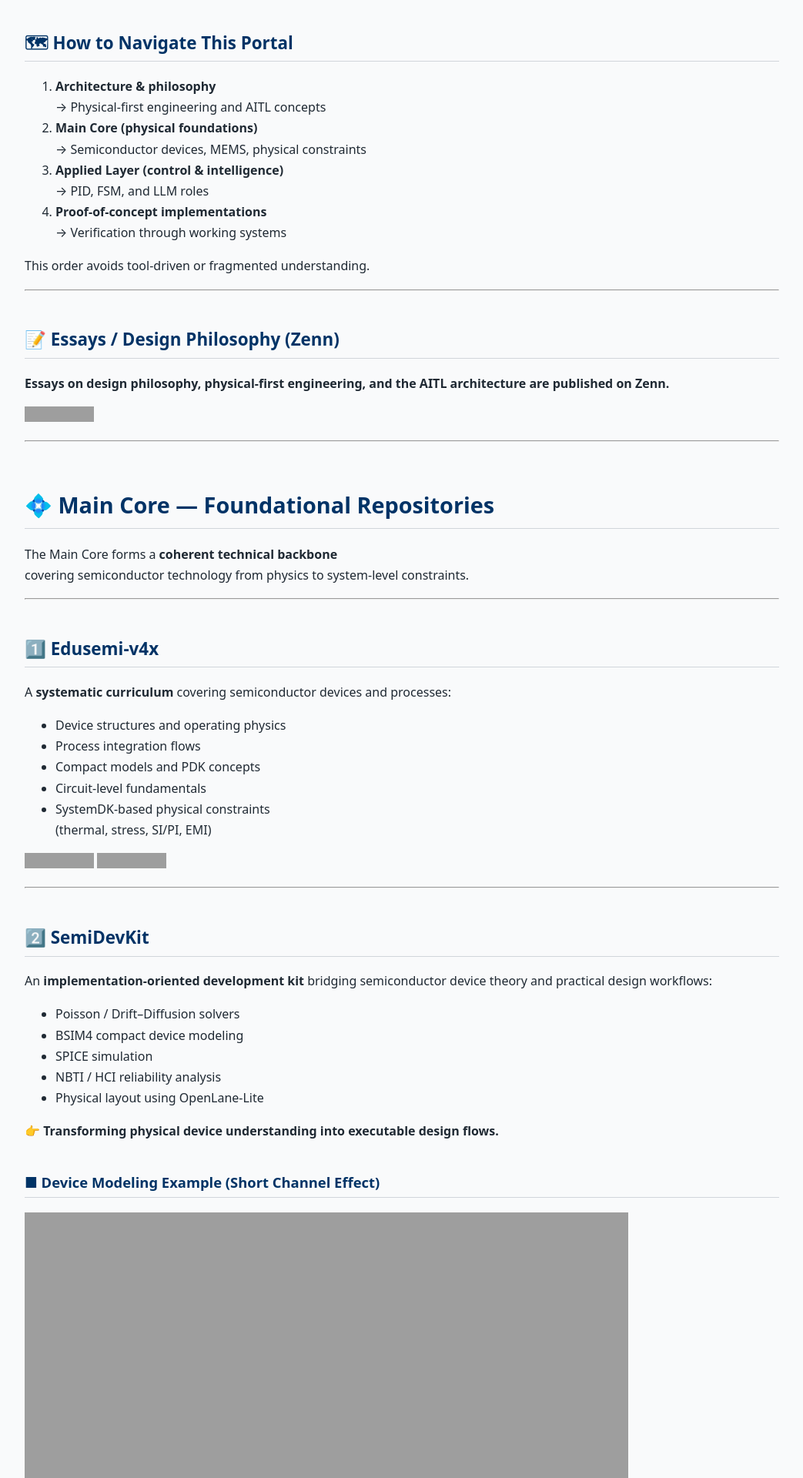
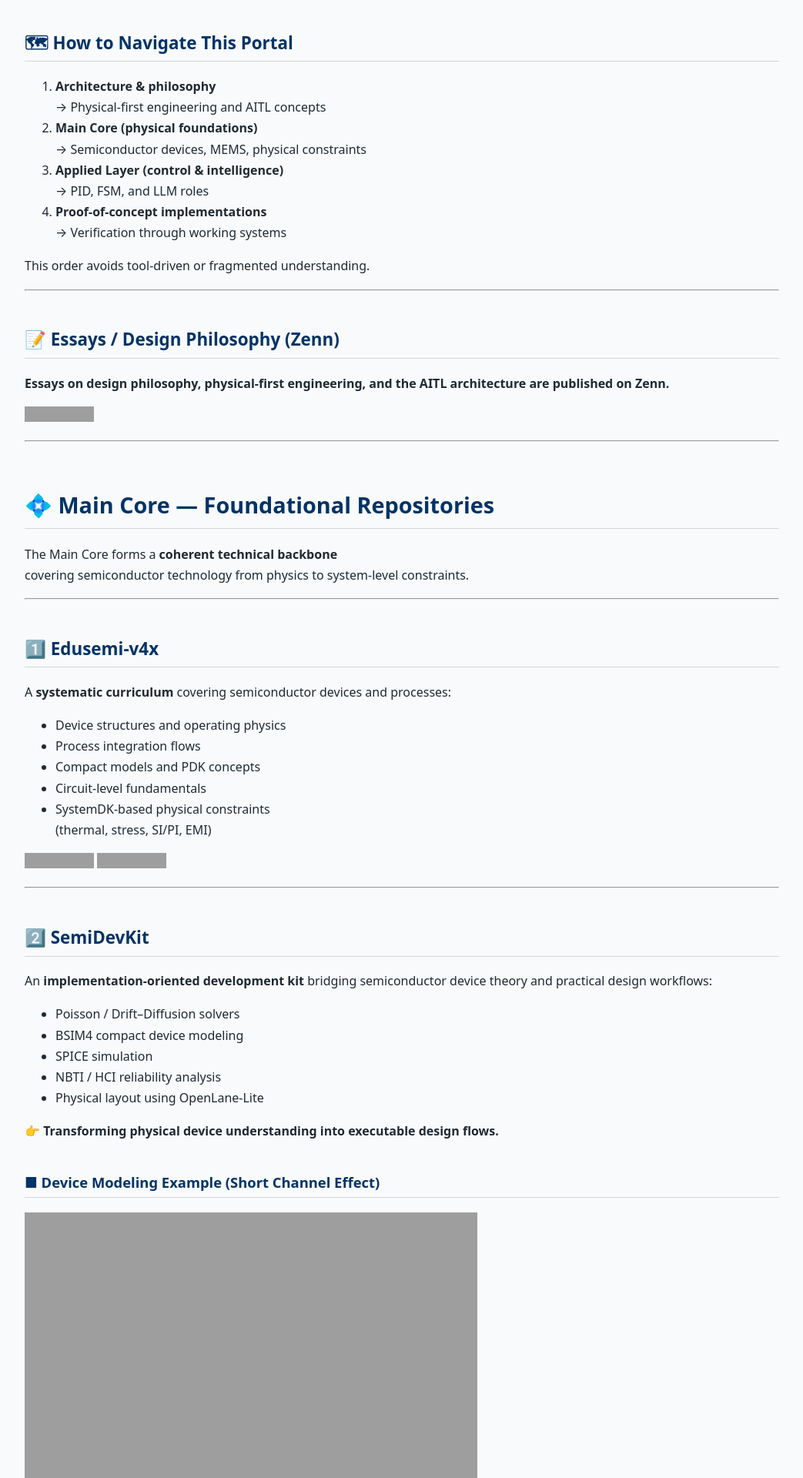
Before and after one commit to Samizo-AITL/Samizo-AITL.github.io, a Jekyll site: the page built from en/index.md, in a window 1280 px wide. Shown: the part 4480-6400 px from the top of the page at 77% size, without its empty margins (118-1161 px from the left). Built offline with Jekyll 4.4.1, drawn with Linux system fonts in a browser that asks for light colours; grey boxes are pictures that could not be loaded.

Commit message:
Update index.md

```diff
--- a/en/index.md
+++ b/en/index.md
@@ -197,7 +197,7 @@ An **implementation-oriented development kit** bridging semiconductor device the
 
 ### ■ Device Modeling Example (Short Channel Effect)
 
-<img src="https://samizo-aitl.github.io/SemiDevKit/assets/bsim4_analyzer_dim/nmos_vgid.png" width="80%">
+<img src="https://samizo-aitl.github.io/SemiDevKit/assets/bsim4_analyzer_dim/nmos_vgid.png" width="60%">
 
 **NMOS Vg–Id characteristics (Linear region) modeled with BSIM4**,
 showing **channel-length (L) dependent behavior**.
```
